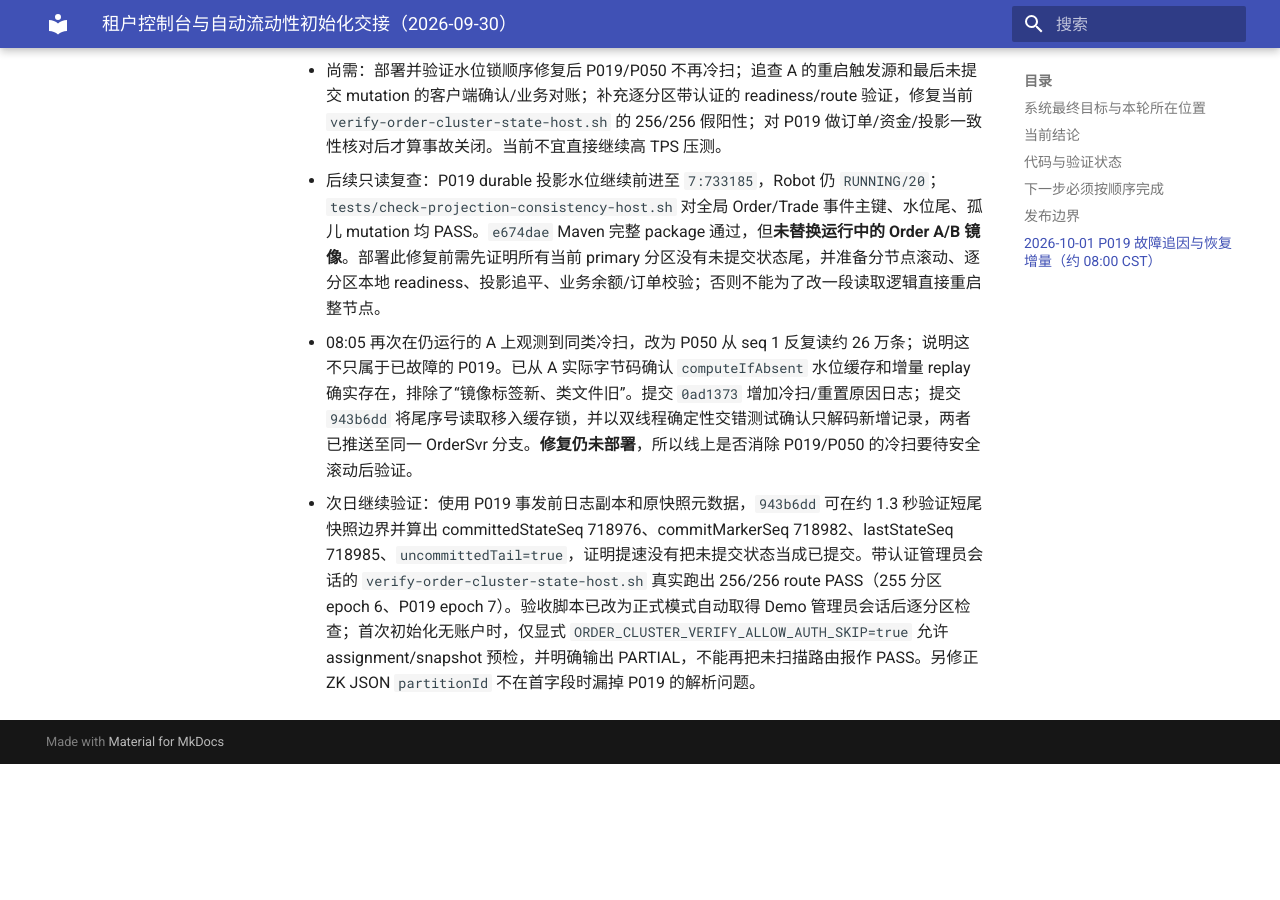
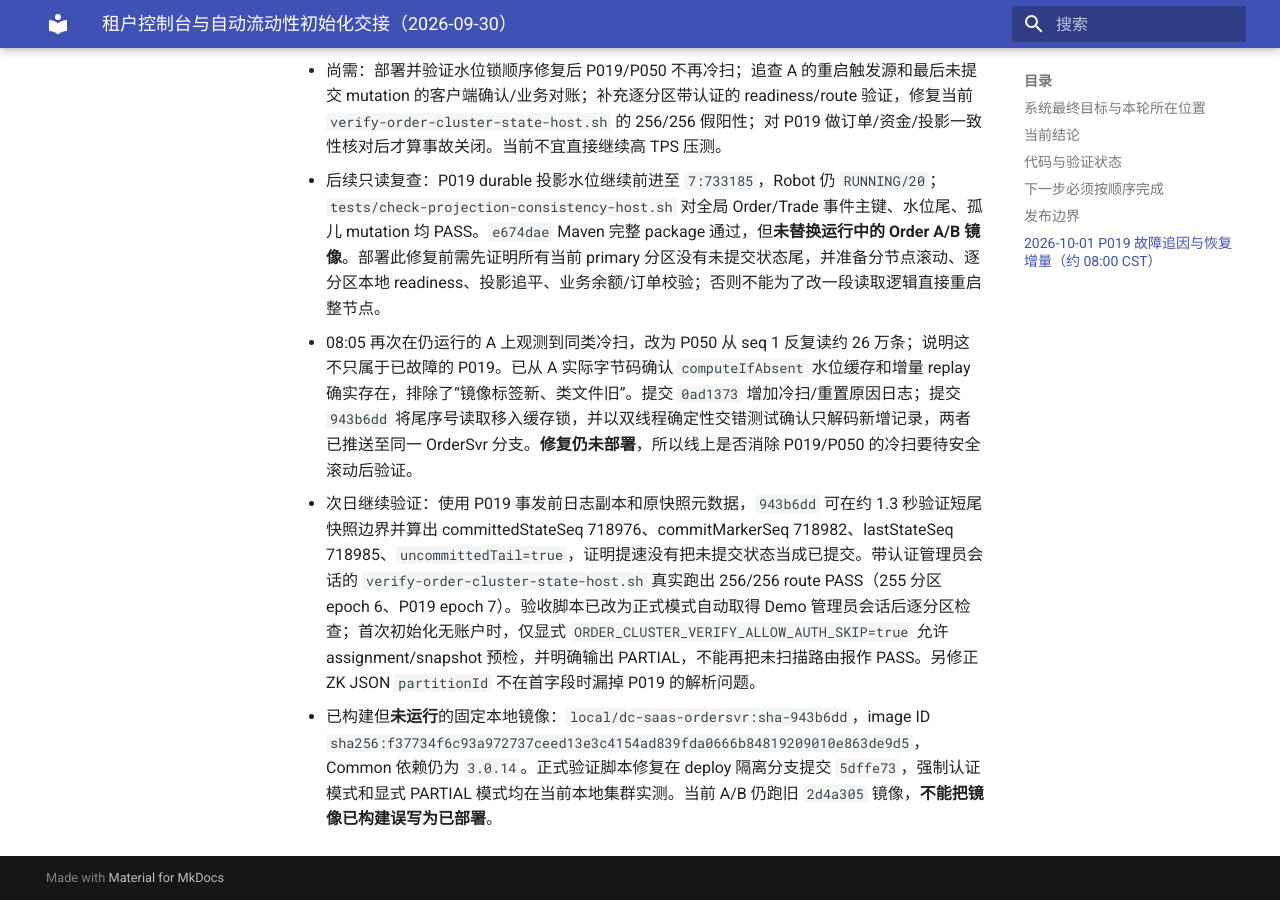
Before and after one commit to bliplink/dc-quant-deploy, an MkDocs documentation site: the page built from docs/TENANT_LIQUIDITY_HANDOFF_20260930.zh-CN.md, in a window 1280 px wide and 900 px high, scrolled down 4453 px. Built offline with MkDocs 1.6.1 and Material for MkDocs 9.7.7, drawn with Linux system fonts in a browser that asks for light colours; before the commit the page ends 5217 px from its top, so only the background shows below that.

Commit message:
docs: record built Order image and authenticated gate

```diff
--- a/docs/TENANT_LIQUIDITY_HANDOFF_20260930.zh-CN.md
+++ b/docs/TENANT_LIQUIDITY_HANDOFF_20260930.zh-CN.md
@@ -55,3 +55,4 @@ OpenTradingCore 的目标不是只交付交易页面或做市机器人，而是
 - 后续只读复查：P019 durable 投影水位继续前进至 `7:733185`，Robot 仍 `RUNNING/20`；`tests/check-projection-consistency-host.sh` 对全局 Order/Trade 事件主键、水位尾、孤儿 mutation 均 PASS。`e674dae` Maven 完整 package 通过，但**未替换运行中的 Order A/B 镜像**。部署此修复前需先证明所有当前 primary 分区没有未提交状态尾，并准备分节点滚动、逐分区本地 readiness、投影追平、业务余额/订单校验；否则不能为了改一段读取逻辑直接重启整节点。
 - 08:05 再次在仍运行的 A 上观测到同类冷扫，改为 P050 从 seq 1 反复读约 26 万条；说明这不只属于已故障的 P019。已从 A 实际字节码确认 `computeIfAbsent` 水位缓存和增量 replay 确实存在，排除了“镜像标签新、类文件旧”。提交 `0ad1373` 增加冷扫/重置原因日志；提交 `943b6dd` 将尾序号读取移入缓存锁，并以双线程确定性交错测试确认只解码新增记录，两者已推送至同一 OrderSvr 分支。**修复仍未部署**，所以线上是否消除 P019/P050 的冷扫要待安全滚动后验证。
 - 次日继续验证：使用 P019 事发前日志副本和原快照元数据，`943b6dd` 可在约 1.3 秒验证短尾快照边界并算出 committedStateSeq 718976、commitMarkerSeq 718982、lastStateSeq 718985、`uncommittedTail=true`，证明提速没有把未提交状态当成已提交。带认证管理员会话的 `verify-order-cluster-state-host.sh` 真实跑出 256/256 route PASS（255 分区 epoch 6、P019 epoch 7）。验收脚本已改为正式模式自动取得 Demo 管理员会话后逐分区检查；首次初始化无账户时，仅显式 `ORDER_CLUSTER_VERIFY_ALLOW_AUTH_SKIP=true` 允许 assignment/snapshot 预检，并明确输出 PARTIAL，不能再把未扫描路由报作 PASS。另修正 ZK JSON `partitionId` 不在首字段时漏掉 P019 的解析问题。
+- 已构建但**未运行**的固定本地镜像：`local/dc-saas-ordersvr:sha-943b6dd`，image ID `sha256:f37734f6c93a972737ceed13e3c4154ad839fda0666b84819209010e863de9d5`，Common 依赖仍为 `3.0.14`。正式验证脚本修复在 deploy 隔离分支提交 `5dffe73`，强制认证模式和显式 PARTIAL 模式均在当前本地集群实测。当前 A/B 仍跑旧 `2d4a305` 镜像，**不能把镜像已构建误写为已部署**。
```
